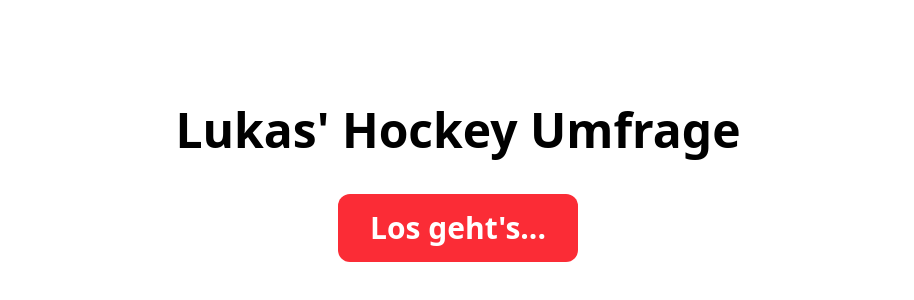
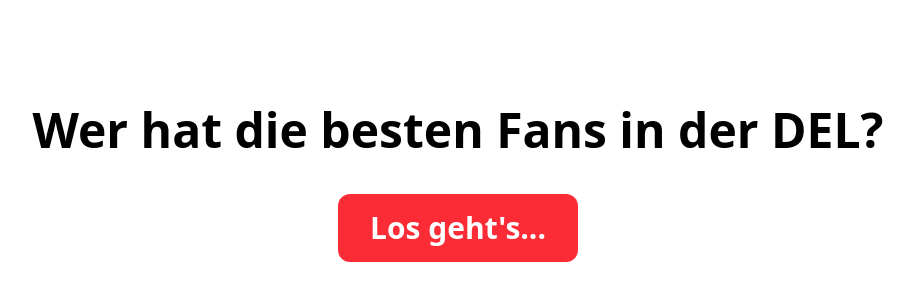
Before and after one commit to jenslaufer/hockey-quizzes, a Vue app: page /#/best_fans_quiz in a window 1280 px wide. Shown: the part 216-516 px from the top of the page, without its empty margins (182-1096 px from the left). Built offline with nearby package versions, Linux system fonts and the light colour scheme.

Commit message:
titel geändert

```diff
--- a/src/components/BestFansQuiz.vue
+++ b/src/components/BestFansQuiz.vue
@@ -1,7 +1,7 @@
 <template>
     <div class="flex flex-col lg:h-screen items-center justify-center">
 
-        <h1 class="text-xl md:text-3xl lg:text-5xl font-bold">Lukas' Hockey Umfrage</h1>
+        <h1 class="text-xl md:text-3xl lg:text-5xl font-bold">Wer hat die besten Fans in der DEL?</h1>
         <div v-if="novelUser">
             <div v-if="step === 1">
                 <p class="mt-4 text-2xl text-center">Was ist dein Lieblingsclub?</p>
```
